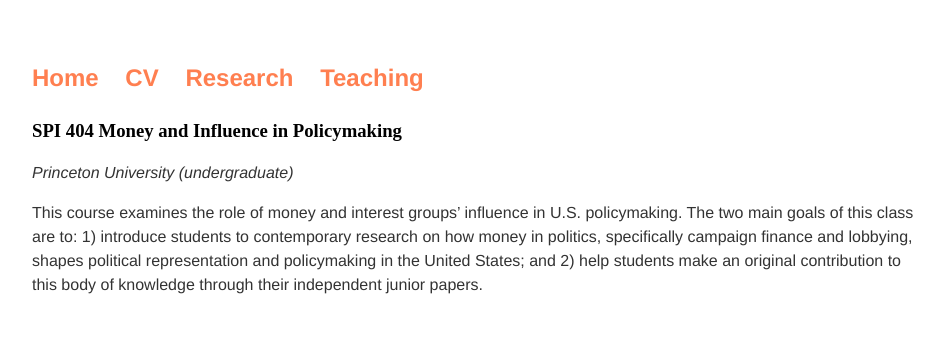
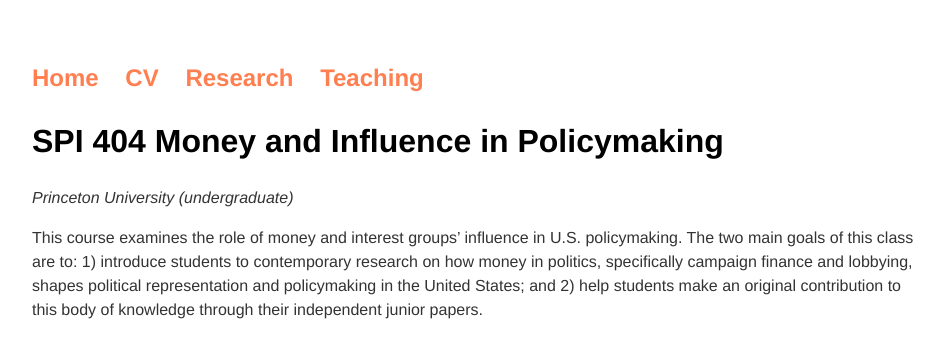
Before and after one commit to zhaoliresearch/zhaoliresearch.github.io, a Jekyll site: the page built from teaching/index.html, in a window 1280 px wide. Shown: the top 358 px of the page, without its empty margins (160-1104 px from the left). Built offline with Jekyll 4.4.1, drawn with Linux system fonts in a browser that asks for light colours.

```diff
--- a/teaching/index.html
+++ b/teaching/index.html
@@ -3,7 +3,7 @@ layout: default
 title: Zhao Li, Ph.D.
 ---
 <div class="blurb">
-  <h3>SPI 404 Money and Influence in Policymaking</h3>
+  <h2>SPI 404 Money and Influence in Policymaking</h2>
   <p><i>Princeton University (undergraduate)</i></p>
   <p>This course examines the role of money and interest groups’ influence in U.S. policymaking. The two main goals of this class are to: 1) introduce students to contemporary research on how money in politics, specifically campaign
 finance and lobbying, shapes political representation and policymaking in the United States; and 2) help students make an original contribution to this body of knowledge through their independent junior papers.</p>
```
